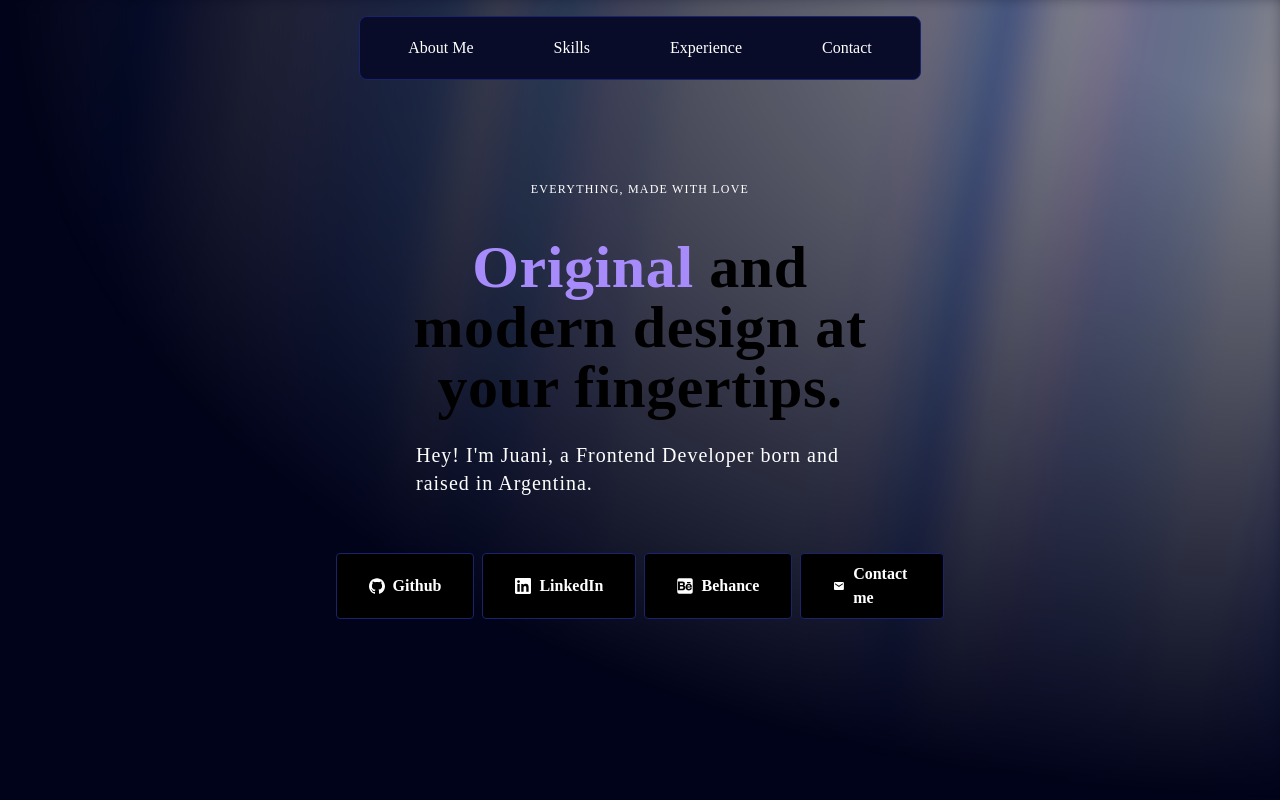
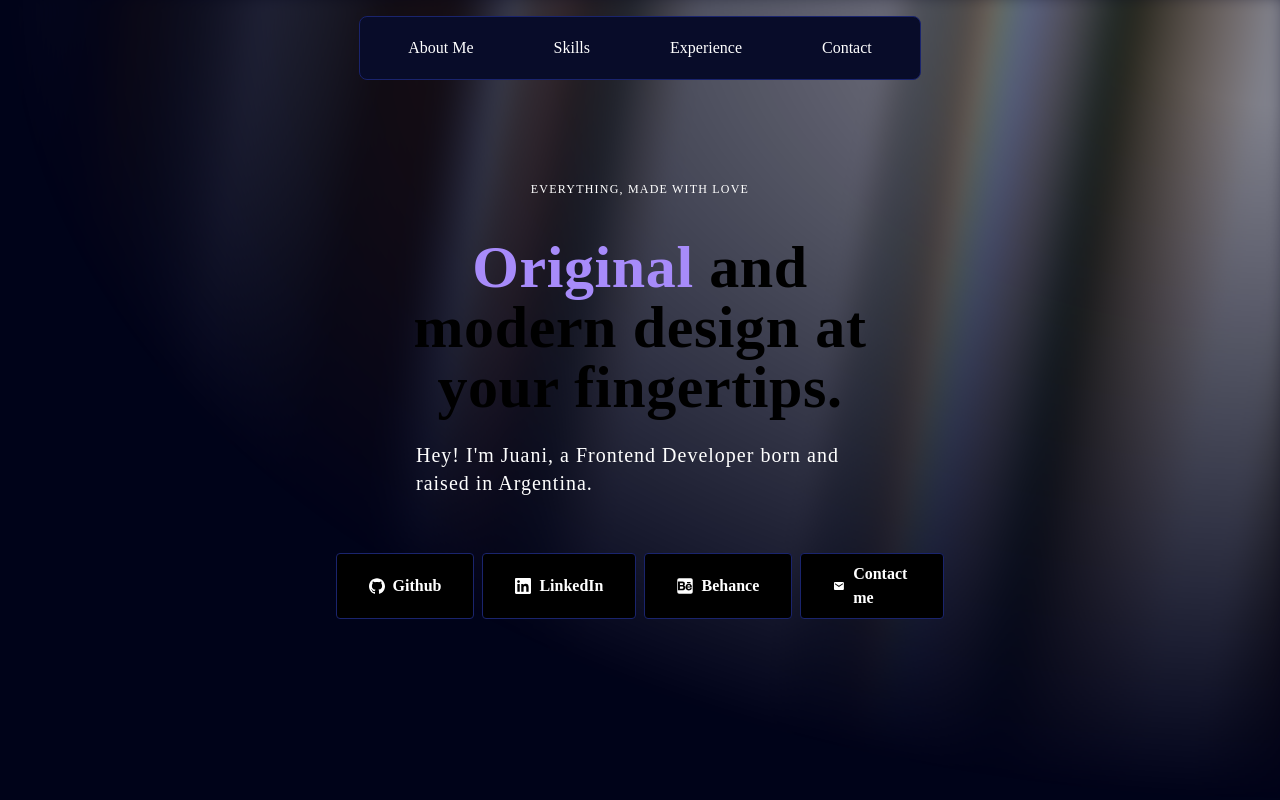
Before and after one commit to juanigarciadev/portfolio, a Next.js app: page / in a window 1280 px wide. Shown: the top 800 px of the page. Built offline with nearby package versions, Linux system fonts and the light colour scheme.

Commit message:
Minor color fixes in hero background animation

```diff
--- a/src/components/custom/Footer.tsx
+++ b/src/components/custom/Footer.tsx
@@ -28,7 +28,7 @@ const Footer = () => {
         },
     ]
     return (
-        <footer className="relative w-screen h-auto bg-main rounded-lg py-8 px-96 xl:px-16 lg:px-8 sm:px-2">
+        <footer className="relative w-screen h-auto bg-main py-8 px-96 xl:px-16 lg:px-8 sm:px-2">
             <div className="w-full h-auto bg-light border border-cardBorder rounded-lg">
                 <div className="flex items-center justify-between w-full p-4 md:flex-col md:gap-4">
                     <span className="text-xs tracking-widest">Everything, made with love. Always.</span>
--- a/src/components/ui/AuroraBackground.tsx
+++ b/src/components/ui/AuroraBackground.tsx
@@ -30,12 +30,12 @@ export const AuroraBackground = ({
             [--white-gradient:repeating-linear-gradient(100deg,var(--white)_0%,var(--white)_7%,var(--transparent)_10%,var(--transparent)_12%,var(--white)_16%)]
             [--dark-gradient:repeating-linear-gradient(100deg,var(--black)_0%,var(--black)_7%,var(--transparent)_10%,var(--transparent)_12%,var(--black)_16%)]
             [--aurora:repeating-linear-gradient(100deg,var(--blue-500)_10%,var(--indigo-300)_15%,var(--blue-300)_20%,var(--violet-200)_25%,var(--blue-400)_30%)]
-            [background-image:var(--white-gradient),var(--aurora)]
+            [background-image:var(--dark-gradient),var(--aurora)]
             dark:[background-image:var(--dark-gradient),var(--aurora)]
             [background-size:300%,_200%]
             [background-position:50%_50%,50%_50%]
             filter blur-[10px] invert dark:invert-0
-            after:content-[""] after:absolute after:inset-0 after:[background-image:var(--white-gradient),var(--aurora)]
+            after:content-[""] after:absolute after:inset-0 after:[background-image:var(--dark-gradient),var(--aurora)]
             after:dark:[background-image:var(--dark-gradient),var(--aurora)]
             after:[background-size:200%,_100%]
             after:animate-aurora after:[background-attachment:fixed] after:mix-blend-difference
```
